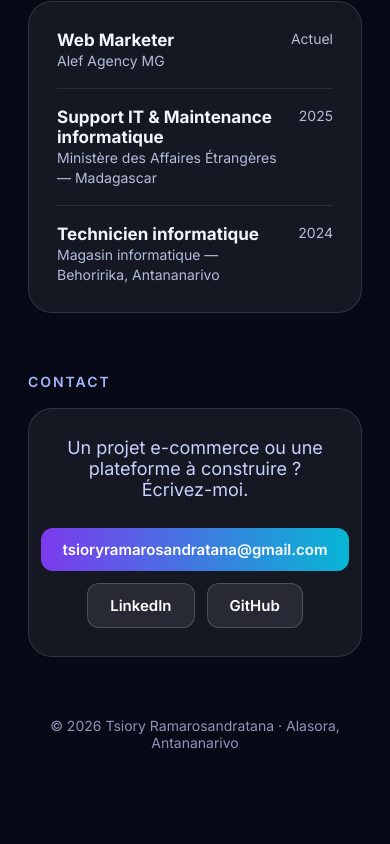
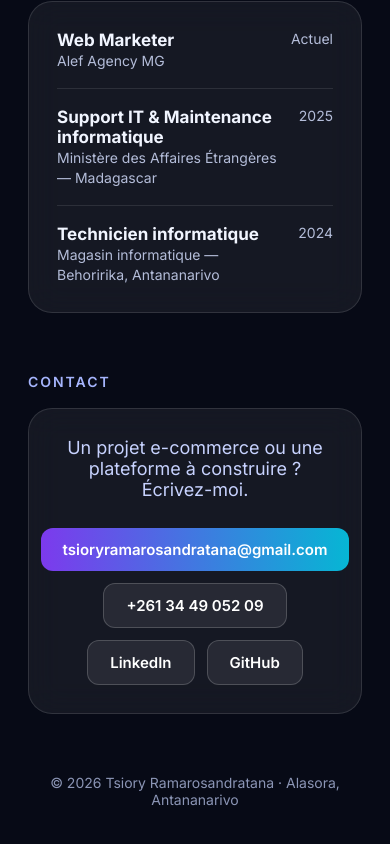
Before and after one commit to TsioryP/portfolio, a plain HTML site: page index.html in a window 390 px wide. Shown: the part 3021-3865 px from the top of the page. Before the commit the page ends 3812 px from the top, so only its background shows below. Drawn offline with Linux system fonts and the light colour scheme.

Commit message:
Ajouter le numéro de téléphone dans la section contact
Co-Authored-By: Claude Haiku 5.5 <noreply@anthropic.com>
Claude-Session: https://claude.ai/code/session_01PxiSbr2wbxEkbUv68z2zyc

```diff
--- a/index.html
+++ b/index.html
@@ -131,6 +131,7 @@ footer a{color:#C7D2FE}
   <p class="lead" style="margin:0 auto 20px">Un projet e-commerce ou une plateforme à construire ? Écrivez-moi.</p>
   <div class="btns" style="justify-content:center">
     <a class="b b1" href="mailto:tsioryramarosandratana@gmail.com">tsioryramarosandratana@gmail.com</a>
+    <a class="b b2" href="tel:+261344905209">+261 34 49 052 09</a>
     <a class="b b2" href="https://www.linkedin.com/in/tsioryp-ramarosandratana" target="_blank" rel="noopener">LinkedIn</a>
     <a class="b b2" href="https://github.com/TsioryP" target="_blank" rel="noopener">GitHub</a>
   </div>
```
